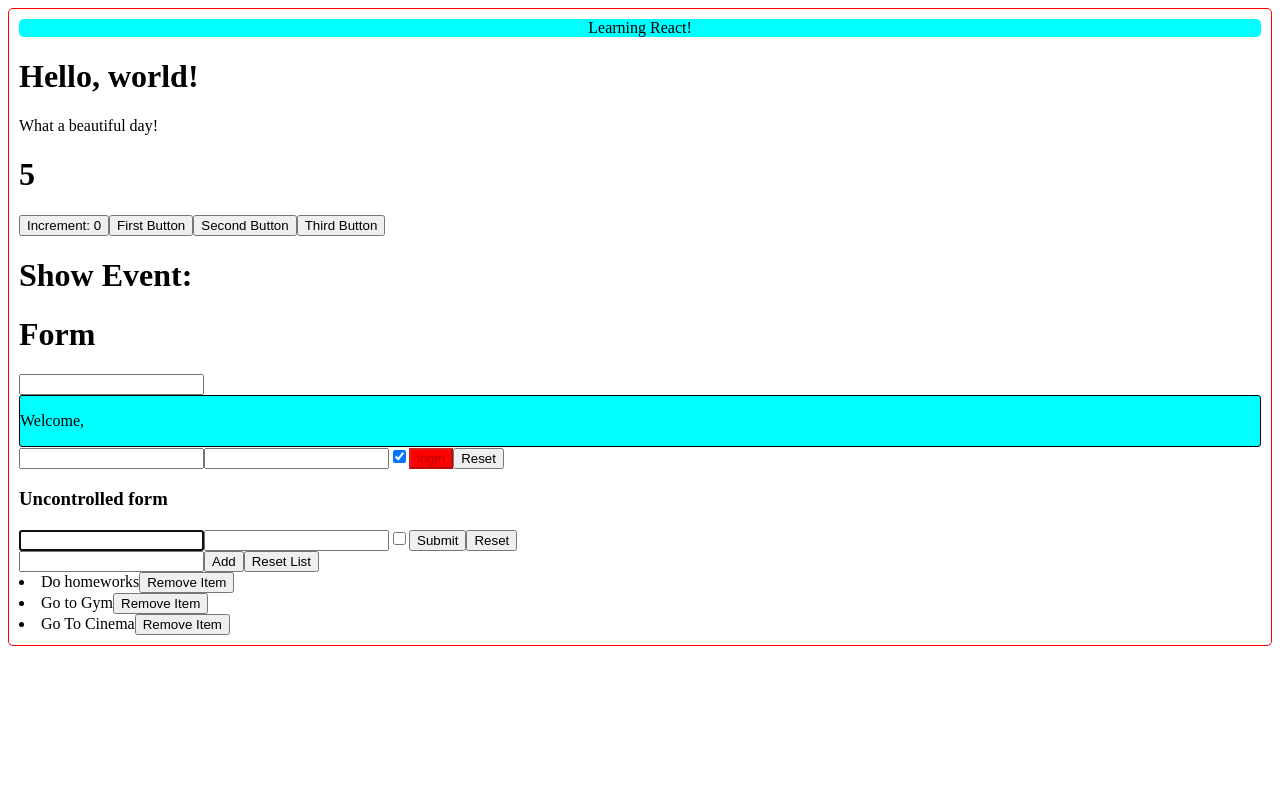
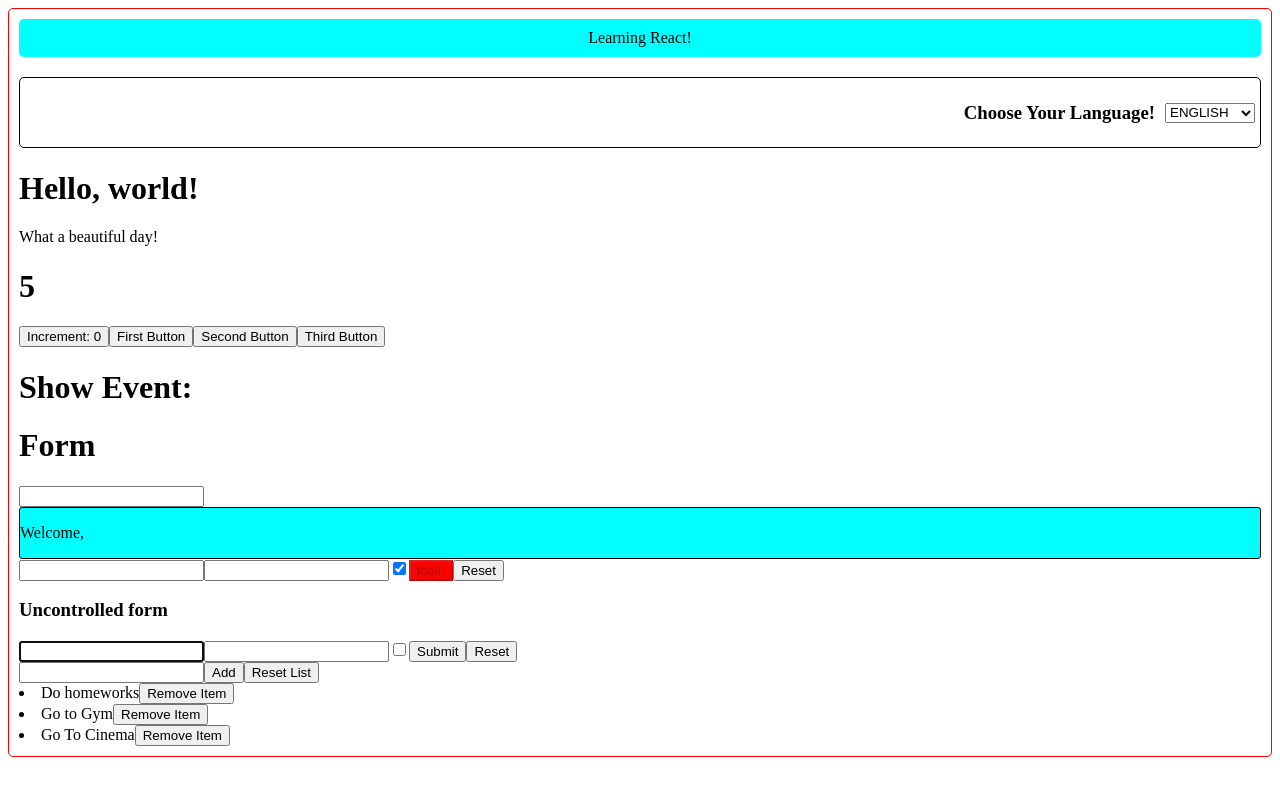
Before and after one commit to RiccardoPriolo/React-exercises, a React (Create React App) app: page / in a window 1280 px wide. Shown: the top 796 px of the page. Built offline with nearby package versions, Linux system fonts and the light colour scheme.

Commit message:
Svolgimento context-01

```diff
--- a/src/App.js
+++ b/src/App.js
@@ -9,6 +9,9 @@ import Login from "./Login";
 import MyUncontrolledForm from "./UncontrolledLogin";
 import MyToDoList from "./MyTodoList";
 import { Container } from "./Container";
+import { LanguageComponent } from "./LanguageContext";
+
+import { isCompositeComponent } from "react-dom/test-utils";
 
 class App extends React.Component {
   onLogin = (state) => {
@@ -18,6 +21,7 @@ class App extends React.Component {
   render() {
     return (
       <Container title="Learning React!">
+        <LanguageComponent />
         <Hello />
         <Counter value={0} increment={1} interval={1000} />
         <ClickCounter />
--- /dev/null
+++ b/src/DisplayLanguage.js
@@ -0,0 +1,3 @@
+import { LanguageContext } from "./LanguageContext";
+
+export function DisplayLanguage() {}
--- /dev/null
+++ b/src/LanguageContext.js
@@ -0,0 +1,35 @@
+import React, { createContext } from "react";
+import { DisplayLanguage } from "./DisplayLanguage";
+
+export const LanguageContext = createContext("en");
+
+export class LanguageComponent extends React.Component {
+  state = {
+    language: "en",
+  };
+
+  handleLanguageChange = (event) => {
+    this.setState({
+      language: event.target.value,
+    });
+  };
+  render() {
+    return (
+      <React.Fragment>
+        <div className="language-select">
+          <h3>Choose Your Language!</h3>
+          <select className="select"
+            value={this.state.language}
+            onChange={this.handleLanguageChange}
+          >
+            <option value="en">ENGLISH</option>
+            <option value="it">ITALIANO</option>
+          </select>
+          <LanguageContext.Provider value={this.state.language}>
+            <DisplayLanguage />
+          </LanguageContext.Provider>
+        </div>
+      </React.Fragment>
+    );
+  }
+}
--- a/src/index.css
+++ b/src/index.css
@@ -15,4 +15,21 @@
   text-align: center;
   background-color: aqua;
   border-radius: 5px;
+  padding: 10px;
+  margin-bottom: 20px;
 }
+
+.language-select {
+  display: flex;
+  align-items: center;
+  justify-content: flex-end;
+  gap: 10px;
+  padding: 5px;
+  border: 1px solid black;
+  border-radius: 5px;
+}
+
+.select {
+  width: 90px;
+  height: 20px;
+}
```
